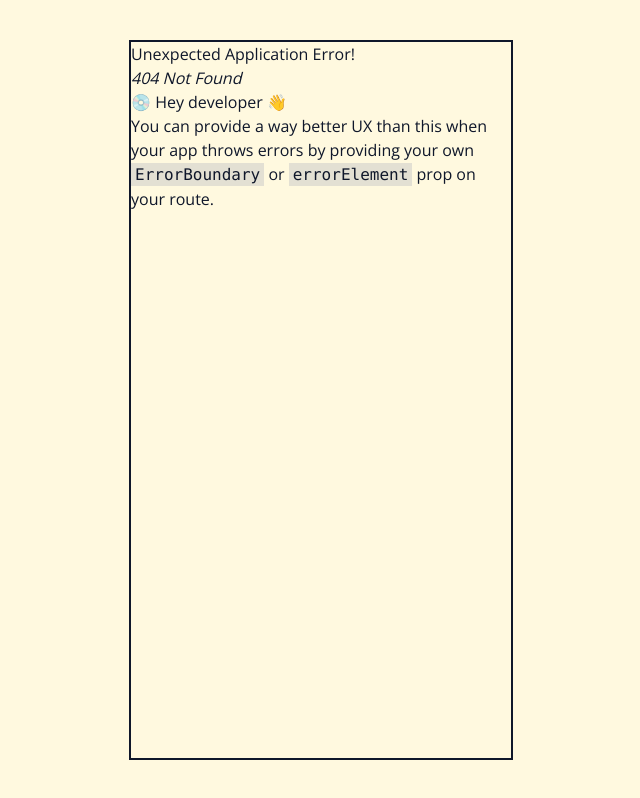
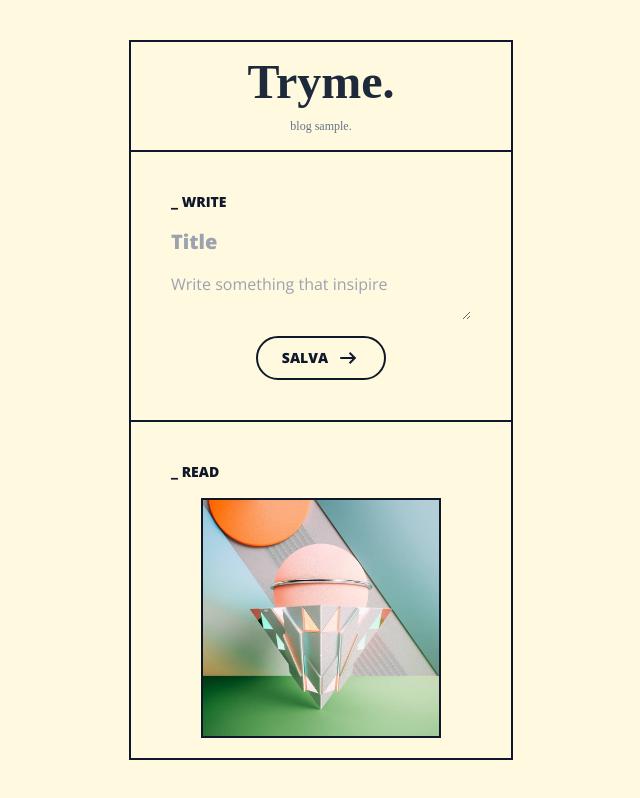
Before and after one commit to diemrt/blog-sample-web, a React (Create React App) app: page /posts in a window 1280 px wide. Before the commit this address had no page. Shown: the whole page, without its empty margins (319-959 px from the left). Built offline with nearby package versions, Linux system fonts and the light colour scheme; a web font is replaced by a local one.

Commit message:
fixing react router

```diff
--- a/src/App.js
+++ b/src/App.js
@@ -1,28 +1,29 @@
 import React from 'react';
 import { createBrowserRouter, RouterProvider } from 'react-router-dom';
 import PostsPage from './pages/PostsPage/posts.page';
+import Root from './pages/root';
 import PostPage from './pages/SinglePostPage/post.page';
 
 function App() {
   const router = createBrowserRouter([
     {
       path: "/",
-      element: <PostsPage />
-    },
-    {
-      path: "/post/:postId",
-      element: <PostPage />
+      element: <Root />,
+      children: [
+        {
+          path: "/posts",
+          element: <PostsPage />
+        },
+        {
+          path: "/posts/:postId",
+          element: <PostPage />
+        }
+      ]
     }
   ])
 
   return (
-    <div className='text-slate-900 flex font-sans sm:h-screen flex-row justify-center sm:p-10'>
-      <div className='w-96 sm:border-2 sm:border-slate-900'>
-        <div className='sm:h-full sm:overflow-auto'>
-          <RouterProvider router={router}/>
-        </div>
-      </div>
-    </div>
+    <RouterProvider router={router}/>
   );
 }
 
--- a/src/components/Posts/PostsList.component.jsx
+++ b/src/components/Posts/PostsList.component.jsx
@@ -4,7 +4,7 @@ export default function PostsList(props){
 
     if(typeof props !== "undefined") {
         return props.posts.map(post => (
-            <Link key={post.id} to={`post/${post.id}`}>
+            <Link key={post.id} to={post.id}>
                 <div className="flex flex-col items-center p-10 gap-4 border-slate-900 border-t-2">
                     <h1 className="font-sans text-sm font-extrabold w-full">_ READ</h1>
                     {typeof post.cover !== "undefined" ? (<img className="w-60 h-60 object-cover border-2 border-slate-900" alt={post.id} src={post.cover}></img>) : null}
--- a/src/components/Posts/form/AddPost/AddPost.component.jsx
+++ b/src/components/Posts/form/AddPost/AddPost.component.jsx
@@ -25,7 +25,7 @@ export default function AddPost() {
     }
 
     return (
-        <section className="flex flex-col border-t-2 p-10 gap-4 border-slate-900">
+        <section className="flex flex-col p-10 gap-4 border-slate-900">
             <h1 className="font-sans text-sm font-extrabold">_ WRITE</h1>
             <form className="flex flex-col items-center gap-4">
                 <input className="text-xl bg-transparent font-bold w-full text-left" type="text" id="postTitle" name="postTitle" value={title} onChange={onTitleChange} placeholder="Title" />
--- a/src/pages/PostsPage/posts.page.jsx
+++ b/src/pages/PostsPage/posts.page.jsx
@@ -8,10 +8,6 @@ export default function PostsPage(){
     const posts = useSelector(state => state.posts)
     return (
         <div className='flex flex-col'>
-            <header className='flex text-center flex-col gap-3 p-4 font-serif'>
-                <h1 className='text-5xl font-black text-slate-800'>Tryme.</h1>
-                <small className="text-xs text-slate-500">blog sample.</small>
-            </header>
             <section className="flex flex-col">
                 <AddPost />
                 <PostsList posts={posts} />
--- a/src/pages/SinglePostPage/post.page.jsx
+++ b/src/pages/SinglePostPage/post.page.jsx
@@ -1,5 +1,5 @@
 import { useSelector } from "react-redux";
-import { useParams } from "react-router-dom"
+import { Outlet, useParams } from "react-router-dom"
 
 export default function PostPage(){
     const {postId} = useParams();
@@ -14,11 +14,14 @@ export default function PostPage(){
     }
 
     return (
+        <div className='flex flex-col'>
             <section>
                 <article className="flex flex-col">
                     <h2>{post.title}</h2>
                     <p className="post-content">{post.description}</p>
                 </article>
             </section>
+        <Outlet />
+        </div>
     )
 }
--- /dev/null
+++ b/src/pages/root.jsx
@@ -0,0 +1,18 @@
+import { Link, Outlet } from "react-router-dom";
+
+export default function Root(){
+
+    return (
+        <div className='text-slate-900 flex font-sans sm:h-screen flex-row justify-center sm:p-10'>
+        <div className='w-96 sm:border-2 sm:border-slate-900'>
+            <div className='sm:h-full sm:overflow-auto'>
+                <header className='flex text-center flex-col gap-3 p-4 font-serif border-b-2 border-slate-900'>
+                    <Link to="/posts" className='hover:underline text-5xl font-black text-slate-800'>Tryme.</Link>
+                    <small className="text-xs text-slate-500">blog sample.</small>
+                </header>
+                <Outlet />
+            </div>
+        </div>
+        </div>
+    );
+}
--- a/src/redux/posts/posts.reducer.js
+++ b/src/redux/posts/posts.reducer.js
@@ -9,7 +9,7 @@ const initialState = [
     },
     {
         id: "sample2",
-        title: "aggiornamento sul blog 2023, come iniziare bene l'anno con noi",
+        title: "Aggiornamento sul blog 2023, come iniziare bene l'anno con noi",
         description: "Nam tincidunt lectus eu mi sagittis pulvinar. Cras lorem turpis, sagittis vitae odio et, vehicula vestibulum justo. Nulla rutrum risus a lacus aliquet, vitae ultrices urna bibendum. Pellentesque feugiat velit libero, at porta nunc sagittis et. Fusce lacinia et ipsum vel feugiat. Pellentesque habitant morbi tristique senectus et netus et malesuada fames ac turpis egestas. Nunc dignissim tortor at nisl laoreet, eu fringilla nisl luctus. Maecenas dignissim eu diam sed placerat."
     },
     {
```
Lines whose indentation alone changed are shown as unchanged.
